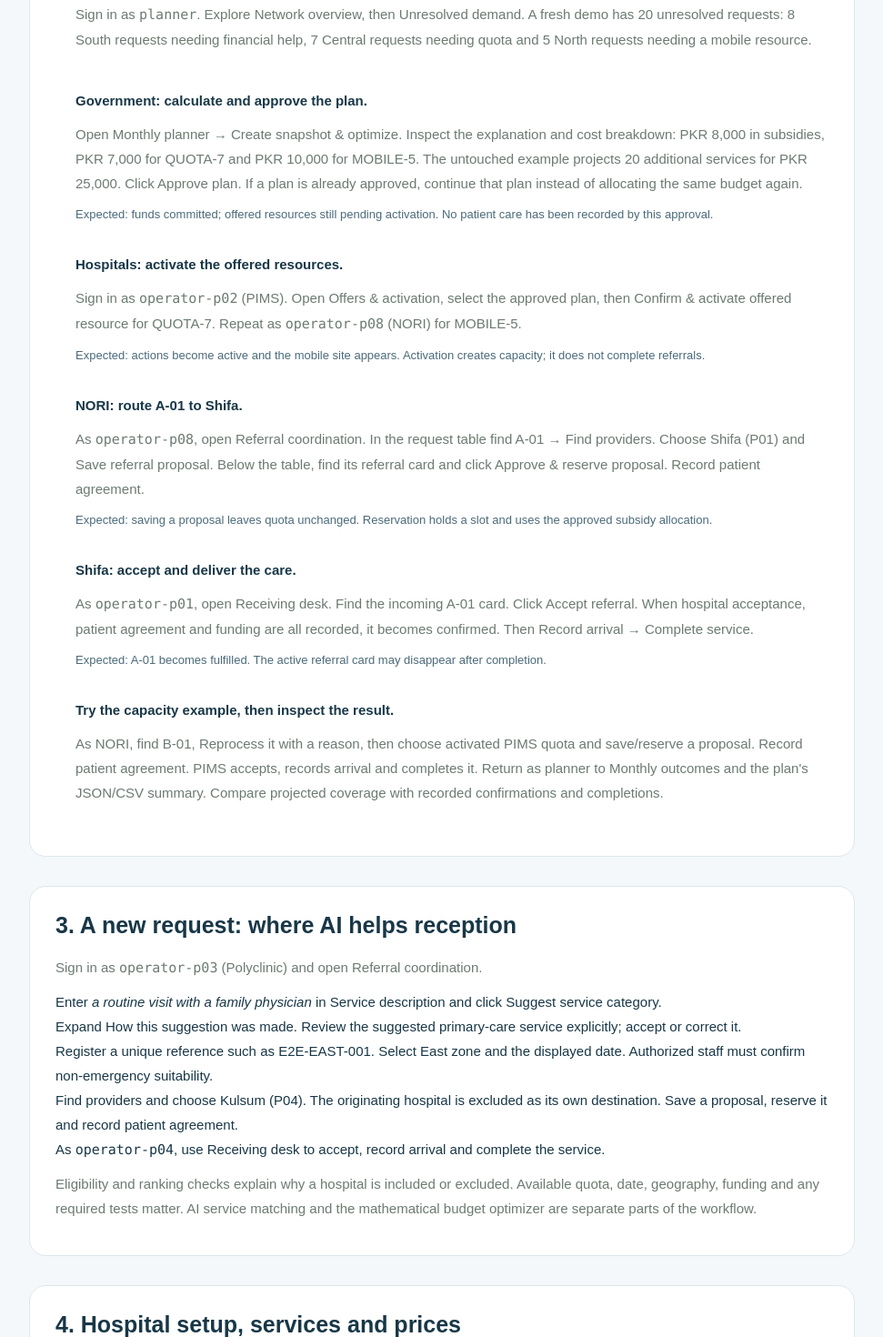
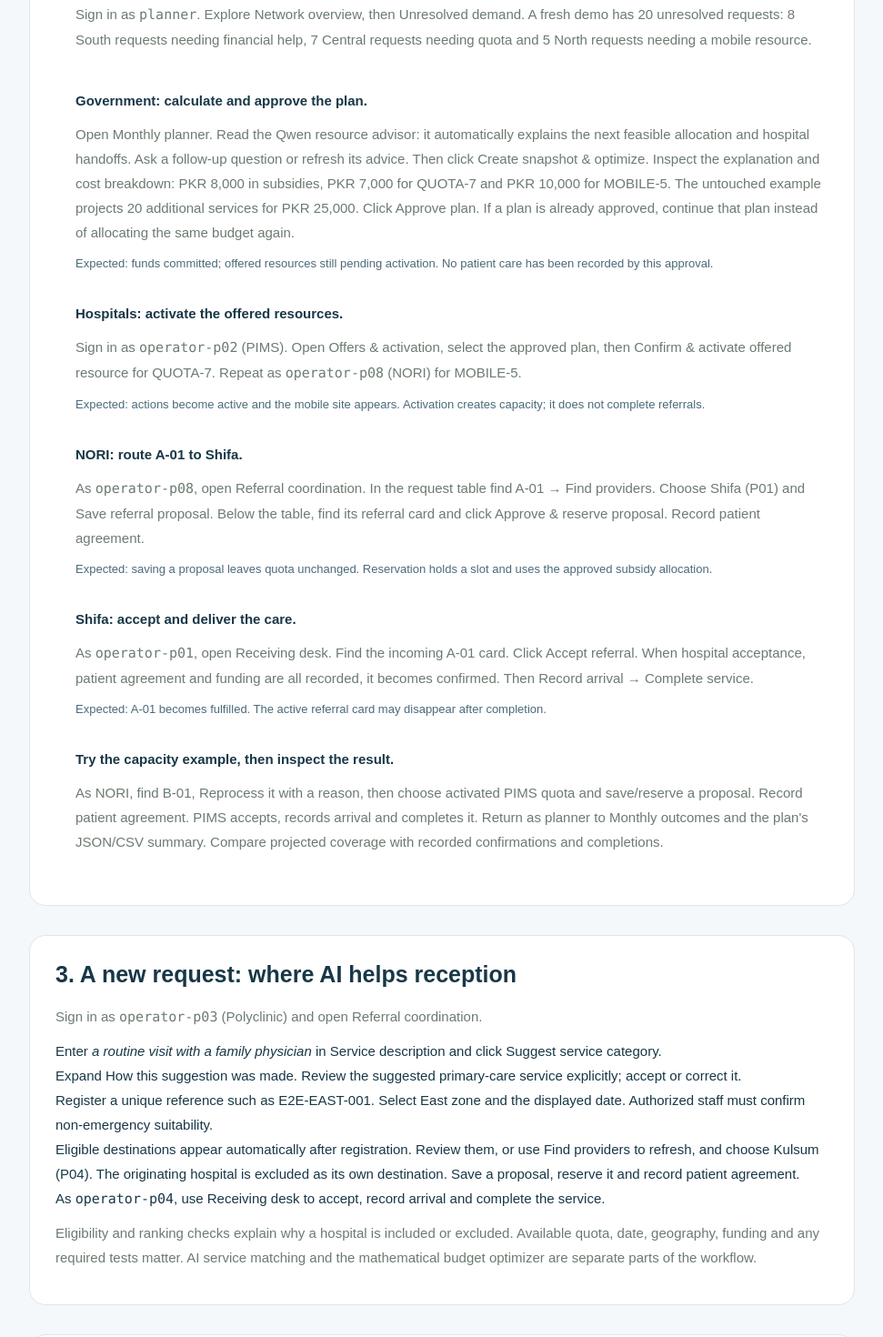
Before and after one commit to Zaki-Haider1/SehatGrid, a Next.js app in the folder frontend/: page /guide in a window 1280 px wide. Shown: the part 1260-2730 px from the top of the page at 91% size, without its empty margins (280-1251 px from the left). Built offline with nearby package versions, Linux system fonts and the light colour scheme.

Commit message:
Explain Qwen planning and automatic routing in demo guide

```diff
--- a/frontend/app/guide/page.tsx
+++ b/frontend/app/guide/page.tsx
@@ -16,7 +16,7 @@ const glossary = [
   ["QUOTA-7", "PIMS offers seven additional dated referral slots. Government must approve the plan; PIMS must activate the offer."],
   ["MOBILE-5", "NORI offers a mobile resource for five North-zone requests. It appears as a separate site after activation."],
   ["Projected versus actual", "Projected means a plan estimates what can be accommodated. Actual means staff has recorded confirmations and completions."],
-  ["AI suggestion", "The model maps everyday service descriptions to a canonical service. Staff reviews the suggestion; similarity is not clinical confidence."],
+  ["AI suggestion", "AI matches everyday descriptions to a service and Qwen explains solver-checked resource allocations. Staff reviews both; similarity is not clinical confidence."],
 ];
 
 export default function Guide() {
@@ -29,14 +29,14 @@ export default function Guide() {
       <section id="first-demo"><h2>2. Recommended first demo: plan → route → deliver</h2><p>Allow about 8–10 minutes. Use the displayed service date and current planning month. Complete the government plan before trying A-01; its subsidy is a prerequisite.</p>
         <ol className="help-steps">
           <li><strong>Government: understand the problem.</strong><p>Sign in as <code>planner</code>. Explore Network overview, then Unresolved demand. A fresh demo has 20 unresolved requests: 8 South requests needing financial help, 7 Central requests needing quota and 5 North requests needing a mobile resource.</p></li>
-          <li><strong>Government: calculate and approve the plan.</strong><p>Open Monthly planner → Create snapshot & optimize. Inspect the explanation and cost breakdown: PKR 8,000 in subsidies, PKR 7,000 for QUOTA-7 and PKR 10,000 for MOBILE-5. The untouched example projects 20 additional services for PKR 25,000. Click Approve plan. If a plan is already approved, continue that plan instead of allocating the same budget again.</p><small>Expected: funds committed; offered resources still pending activation. No patient care has been recorded by this approval.</small></li>
+          <li><strong>Government: calculate and approve the plan.</strong><p>Open Monthly planner. Read the Qwen resource advisor: it automatically explains the next feasible allocation and hospital handoffs. Ask a follow-up question or refresh its advice. Then click Create snapshot & optimize. Inspect the explanation and cost breakdown: PKR 8,000 in subsidies, PKR 7,000 for QUOTA-7 and PKR 10,000 for MOBILE-5. The untouched example projects 20 additional services for PKR 25,000. Click Approve plan. If a plan is already approved, continue that plan instead of allocating the same budget again.</p><small>Expected: funds committed; offered resources still pending activation. No patient care has been recorded by this approval.</small></li>
           <li><strong>Hospitals: activate the offered resources.</strong><p>Sign in as <code>operator-p02</code> (PIMS). Open Offers & activation, select the approved plan, then Confirm & activate offered resource for QUOTA-7. Repeat as <code>operator-p08</code> (NORI) for MOBILE-5.</p><small>Expected: actions become active and the mobile site appears. Activation creates capacity; it does not complete referrals.</small></li>
           <li><strong>NORI: route A-01 to Shifa.</strong><p>As <code>operator-p08</code>, open Referral coordination. In the request table find A-01 → Find providers. Choose Shifa (P01) and Save referral proposal. Below the table, find its referral card and click Approve & reserve proposal. Record patient agreement.</p><small>Expected: saving a proposal leaves quota unchanged. Reservation holds a slot and uses the approved subsidy allocation.</small></li>
           <li><strong>Shifa: accept and deliver the care.</strong><p>As <code>operator-p01</code>, open Receiving desk. Find the incoming A-01 card. Click Accept referral. When hospital acceptance, patient agreement and funding are all recorded, it becomes confirmed. Then Record arrival → Complete service.</p><small>Expected: A-01 becomes fulfilled. The active referral card may disappear after completion.</small></li>
           <li><strong>Try the capacity example, then inspect the result.</strong><p>As NORI, find B-01, Reprocess it with a reason, then choose activated PIMS quota and save/reserve a proposal. Record patient agreement. PIMS accepts, records arrival and completes it. Return as planner to Monthly outcomes and the plan's JSON/CSV summary. Compare projected coverage with recorded confirmations and completions.</p></li>
         </ol>
       </section>
-      <section id="intake"><h2>3. A new request: where AI helps reception</h2><p>Sign in as <code>operator-p03</code> (Polyclinic) and open Referral coordination.</p><ol><li>Enter <em>a routine visit with a family physician</em> in Service description and click Suggest service category.</li><li>Expand How this suggestion was made. Review the suggested primary-care service explicitly; accept or correct it.</li><li>Register a unique reference such as E2E-EAST-001. Select East zone and the displayed date. Authorized staff must confirm non-emergency suitability.</li><li>Find providers and choose Kulsum (P04). The originating hospital is excluded as its own destination. Save a proposal, reserve it and record patient agreement.</li><li>As <code>operator-p04</code>, use Receiving desk to accept, record arrival and complete the service.</li></ol><p>Eligibility and ranking checks explain why a hospital is included or excluded. Available quota, date, geography, funding and any required tests matter. AI service matching and the mathematical budget optimizer are separate parts of the workflow.</p></section>
+      <section id="intake"><h2>3. A new request: where AI helps reception</h2><p>Sign in as <code>operator-p03</code> (Polyclinic) and open Referral coordination.</p><ol><li>Enter <em>a routine visit with a family physician</em> in Service description and click Suggest service category.</li><li>Expand How this suggestion was made. Review the suggested primary-care service explicitly; accept or correct it.</li><li>Register a unique reference such as E2E-EAST-001. Select East zone and the displayed date. Authorized staff must confirm non-emergency suitability.</li><li>Eligible destinations appear automatically after registration. Review them, or use Find providers to refresh, and choose Kulsum (P04). The originating hospital is excluded as its own destination. Save a proposal, reserve it and record patient agreement.</li><li>As <code>operator-p04</code>, use Receiving desk to accept, record arrival and complete the service.</li></ol><p>Eligibility and ranking checks explain why a hospital is included or excluded. Available quota, date, geography, funding and any required tests matter. AI service matching and the mathematical budget optimizer are separate parts of the workflow.</p></section>
       <section id="catalog"><h2>4. Hospital setup, services and prices</h2><p>As <code>onboarder-p03</code>, open Hospital setup to review identity, eligible zones and the dated network quota. In Services & prices, add <em>Complete blood count - E2E</em>, category Laboratory, price PKR 900, capacity 30. Save and reload. Edit to PKR 1,200/capacity 25, then verify the saved catalog from the government's hospital detail.</p><p>Catalog capacity constrains referrals requiring that specific test. It does not replace the primary-care network quota. Registering a test does not make AI perform clinical diagnosis or expand the primary-care routing scope. Remove your test entry after the demonstration if desired.</p></section>
       <section id="map"><h2>5. Read the map and hospital points</h2><p><strong>Capacity</strong> colors show reported remaining network slots: blue means more than 20% remains, amber means some capacity at or below 20%, red means none, and grey means unknown/stale capacity or inactive participation. These are referral slots, not bed occupancy.</p><p><strong>Unmet demand</strong> highlights areas with unresolved requests. <strong>Funding</strong> highlights hospitals requiring subsidy support. Switch layers to compare the same view; rotation and zoom remain in place.</p><p>Government preference points influence ranking among already eligible hospitals. They cannot override missing capacity, unsupported services or other eligibility checks. The score combines remaining-quota proportion and government points; it is an operational preference, not a clinical quality rating.</p></section>
       <section id="messages"><h2>6. Patient-message preview</h2><p>For a new request, reception may record an international-format WhatsApp number with explicit consent. Open patient message demo opens a separate staff preview page. Confirmed referrals can generate appointment previews, and cancellations can generate cancellation previews.</p><p><strong>No WhatsApp message is sent by this demo.</strong> The bubbles demonstrate the proposed communication flow. A proposal or tentative hold does not tell a patient to travel.</p></section>
```
